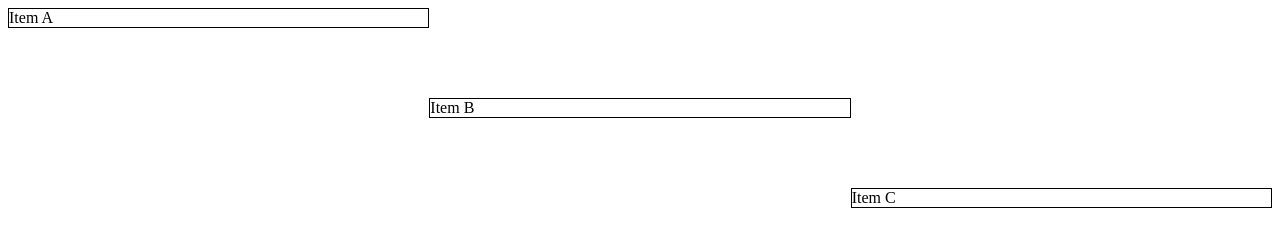
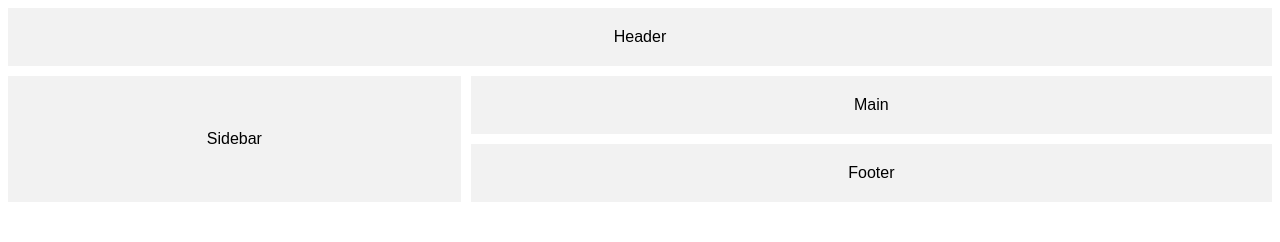
Before and after one commit to SeanVenz/codechum, a plain HTML site: page index.html in a window 1280 px wide. Drawn offline with Linux system fonts and the light colour scheme.

Commit message:
changfes

```diff
--- a/index.html
+++ b/index.html
@@ -1,18 +1,16 @@
 <!DOCTYPE html>
-<head>
-  <link rel="stylesheet" href="styles.css">
-  <meta name="viewport" content="width=device-width, initial-scale=1.0">
-</head>
 <html>
 <head>
-  <link rel="stylesheet" href="styles.css">
-  <meta name="viewport" content="width=device-width, initial-scale=1.0">
+    <link rel="stylesheet" href="styles.css">
+    <meta name="viewport" content="width=device-width, initial-scale=1.0">
+    <title>Grid Areas and Grid Templates</title>
 </head>
 <body>
-  <div class="container">
-    <div class="item itemA">Item A</div>
-    <div class="item itemB">Item B</div>
-    <div class="item itemC">Item C</div>
-  </div>
+    <div class="container">
+        <div class="item item1">Header</div>
+        <div class="item item2">Sidebar</div>
+        <div class="item item3">Main</div>
+        <div class="item item4">Footer</div>
+    </div>
 </body>
 </html>
--- a/styles.css
+++ b/styles.css
@@ -1,23 +1,22 @@
 .container {
-  display: flex;
-  height: 200px; /* Ensure there's enough space for items to move on cross axis */
+  display: grid;
+  grid-template-areas:
+      "header header header"
+      "sidebar main main"
+      "sidebar footer footer";
+  gap: 10px;
 }
 
 .item {
-  flex-grow: 1;
-  flex-shrink: 1;
-  flex-basis: 0;
-  border: 1px solid black
+  display: flex;
+  justify-content: center;
+  align-items: center;
+  padding: 20px;
+  font-family: Arial, sans-serif;
+  background-color: #f2f2f2;
 }
 
-.itemA {
-  align-self: flex-start;
-}
-
-.itemB {
-  align-self: center;
-}
-
-.itemC {
-  align-self: flex-end;
-}
+.item1 { grid-area: header; }
+.item2 { grid-area: sidebar; }
+.item3 { grid-area: main; }
+.item4 { grid-area: footer; }
```
Also changed, not shown: 4 other files.
